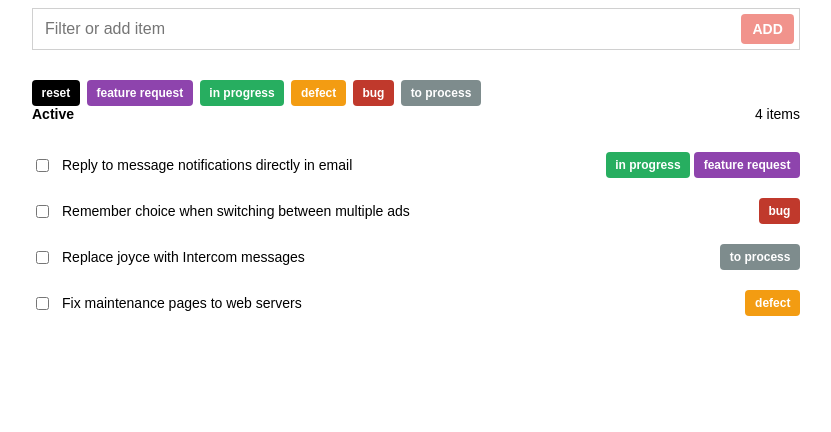
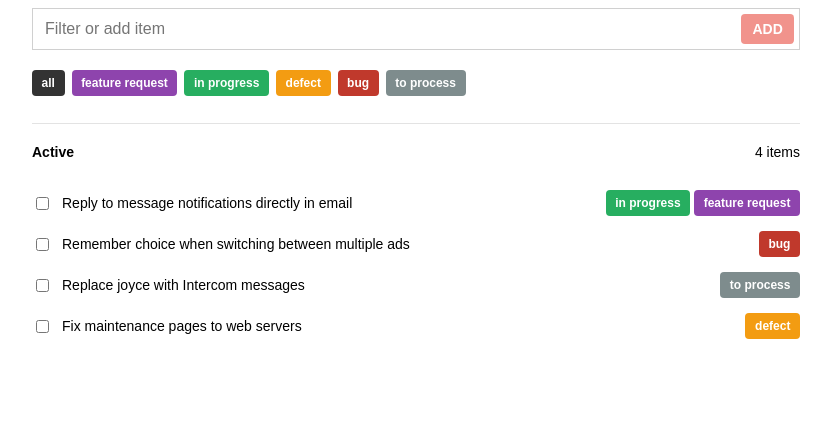
Before and after one commit to danielwallin/js-vanilla-todo, a plain HTML site: page index.html in a window 1280 px wide. Shown: the whole page, without its empty margins (224-1055 px from the left). Drawn offline with Linux system fonts and the light colour scheme.

Commit message:
final touches

```diff
--- a/index.html
+++ b/index.html
@@ -15,6 +15,8 @@
 
         <ul class="filters flex flexflow"></ul>
 
+        <div class="lists">
+
             <div class="listactive overflow">
                 <div class="listCounter"></div>
                 <ul class="list"></ul>
@@ -23,6 +25,7 @@
             <div class="listdone overflow">
                 <div class="listDoneCounter"></div>
                 <ul class="list listDone"></ul>
+            </div>
         </div>
 
     <main>
--- a/src/css/style.css
+++ b/src/css/style.css
@@ -43,7 +43,7 @@ button, .btn {
     border: none;
     box-shadow: none;
     -webkit-appearance: none;
-    background: #000;
+    background: #333;
     color: #fff;
     padding: .5em .8em;
     font-weight: 600;
@@ -100,11 +100,13 @@ input[type="checkbox"] {
  */
 
 .filters {
-    margin-top: 30px;
+    border-bottom: 1px solid #e3e3e3;
+    padding: 2rem 0 2rem 0;
 }
 
 .filters__tag {
     margin-right: 7px;
+    margin-bottom: 7px;
 }
 
 /**
@@ -112,6 +114,10 @@ input[type="checkbox"] {
  * List
  *
  */
+
+.lists {
+    padding-top: 2rem;
+}
 
 .list.isDone{
     border-top: 1px solid;
@@ -125,7 +131,7 @@ input[type="checkbox"] {
 }
 
 .list .list__item:not(:first-of-type) {
-    margin-top: 2rem;
+    margin-top: 1.5rem;
 }
 
 .list .item__text {
--- a/src/js/view.js
+++ b/src/js/view.js
@@ -40,7 +40,7 @@
             <button style="background-color: ${item.color}" data-id="${item.id}" class="btn btn__small">${item.text}</button>
         </li>`).join('')}`);
         x.unshift(`<li class="filters__tag">
-            <button data-id="reset" class="btn btn__small btn__reset">reset</button>
+            <button data-id="reset" class="btn btn__small btn__reset">all</button>
         </li>`);
         x = x.join('');
         return x;
@@ -66,7 +66,6 @@
 
     View.prototype.setDoneItem = function (e) {
         if (e.target.matches('input[type="checkbox"]')) {
-            // const ischecked = e.target.checked;
             const id = e.target.getAttribute("data-id");
             this.controller.toggleDone(id);
         }
@@ -144,7 +143,6 @@
             tags = this.controller.getTags(),
             filteredItems = this.controller.getFilteredItems();
 
-        console.log("items " , items);
         if (filteredItems.length <= 0) {
             this.listCount.innerHTML = Count(items, "Active");
             this.listDoneCount.innerHTML = Count(itemsDone, "Done");
```
Lines whose indentation alone changed are shown as unchanged.
